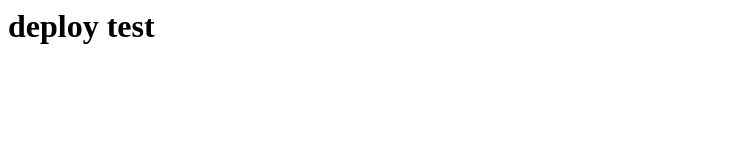
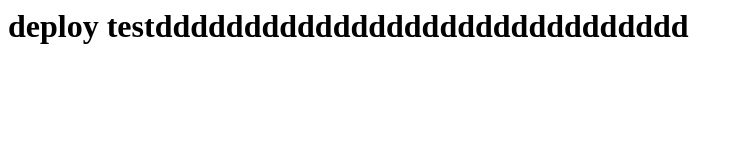
Before and after one commit to bunkid/deploy-html, a plain HTML site: page index.html in a window 1280 px wide. Shown: the whole page, without its empty margins (0-743 px from the left). Drawn offline with Linux system fonts and the light colour scheme.

Commit message:
Update index.html

```diff
--- a/index.html
+++ b/index.html
@@ -1,3 +1,3 @@
 <h1>
-    deploy test
+    deploy testdddddddddddddddddddddddddddddd
 </h1>
```
